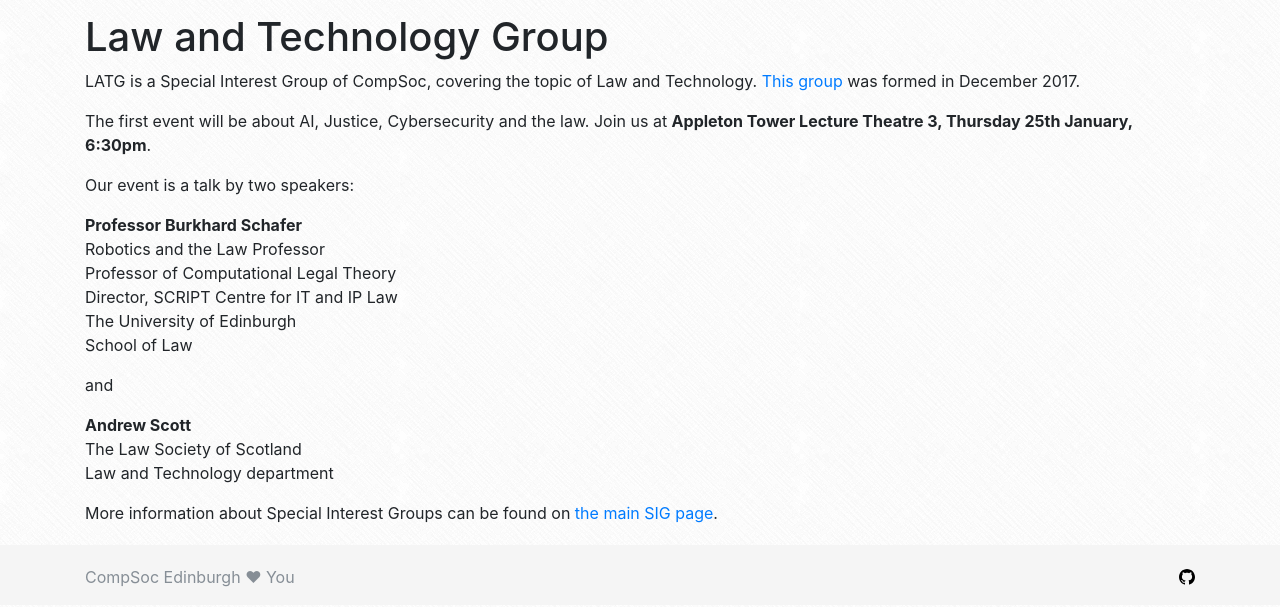
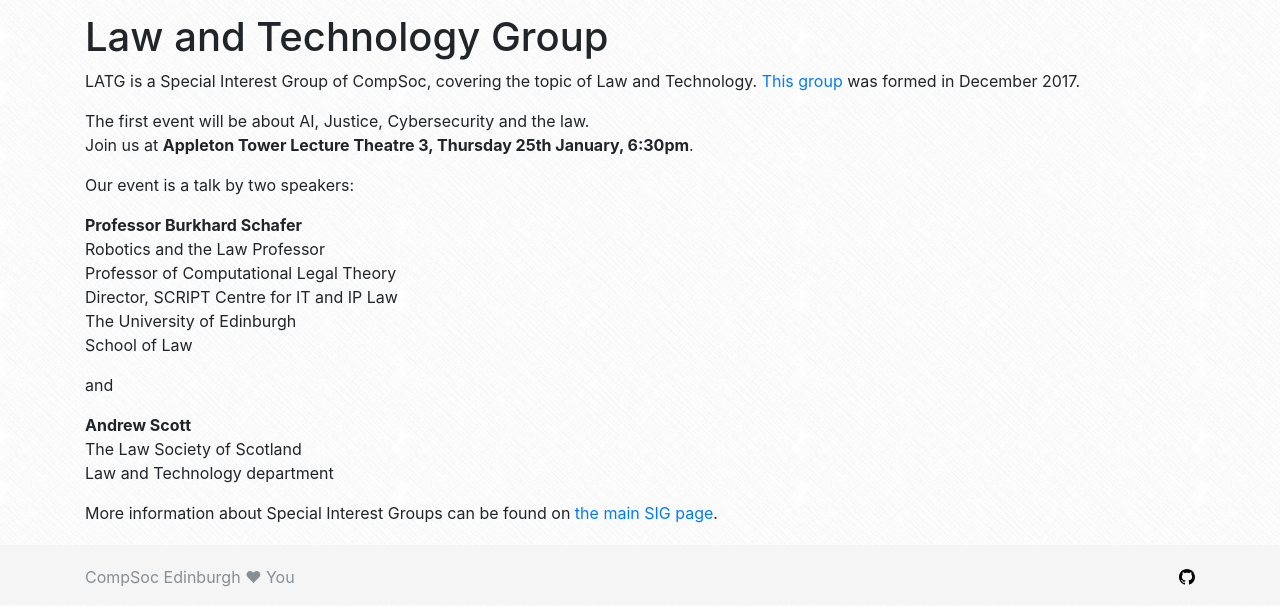
Before and after one commit to compsoc-edinburgh/website, a Jekyll site: the page built from _pages/sigs-law.md, in a window 1280 px wide. Shown: the part 346-953 px from the top of the page. Built offline with Jekyll 4.4.1, drawn with Linux system fonts in a browser that asks for light colours; nearby versions of some CDN libraries.

Commit message:
Update sigs-law.md

```diff
--- a/_pages/sigs-law.md
+++ b/_pages/sigs-law.md
@@ -8,7 +8,7 @@
 [This group](http://comp-soc.com/team#law-and-technology-group-latg) was formed in December 2017.
 
 The first event will be about AI, Justice, Cybersecurity and the law.
-Join us at **Appleton Tower Lecture Theatre 3, Thursday 25th January, 6:30pm**.
+<br>Join us at **Appleton Tower Lecture Theatre 3, Thursday 25th January, 6:30pm**.
 
 Our event is a talk by two speakers:
 
```
